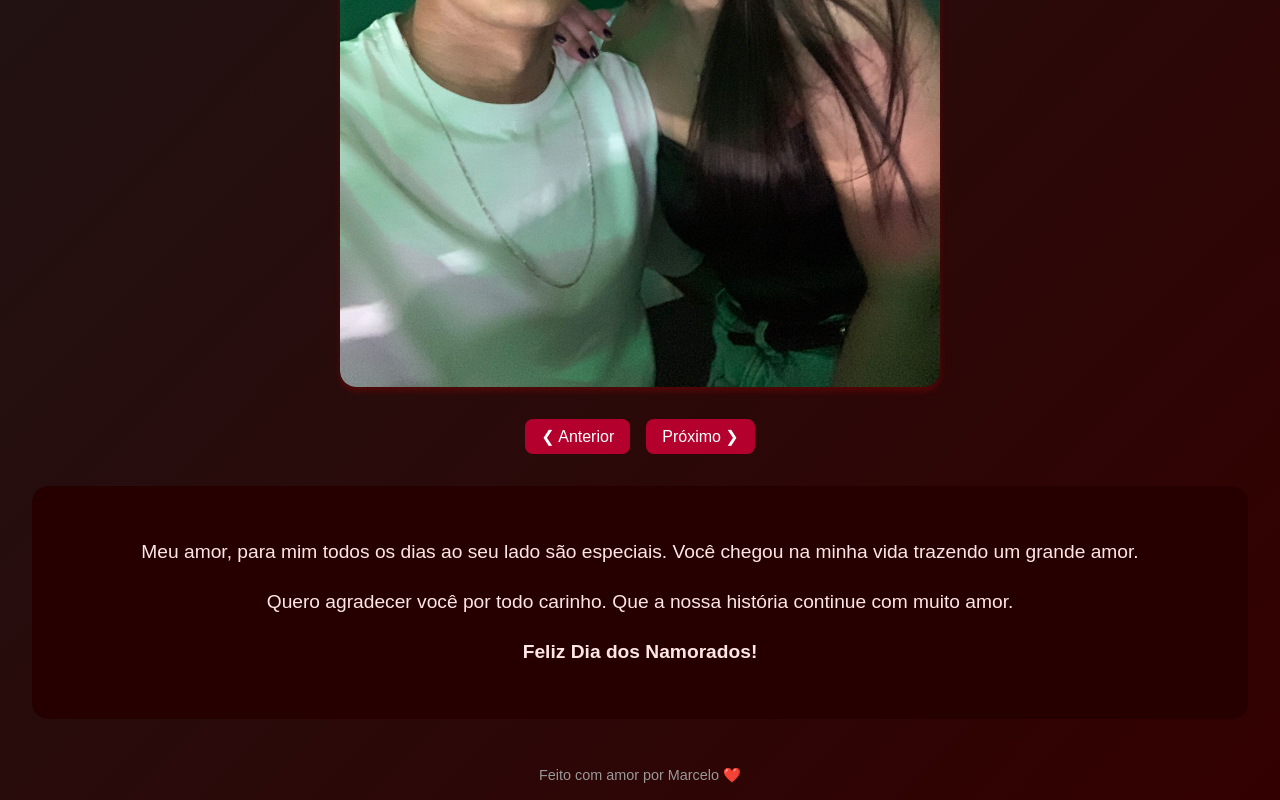
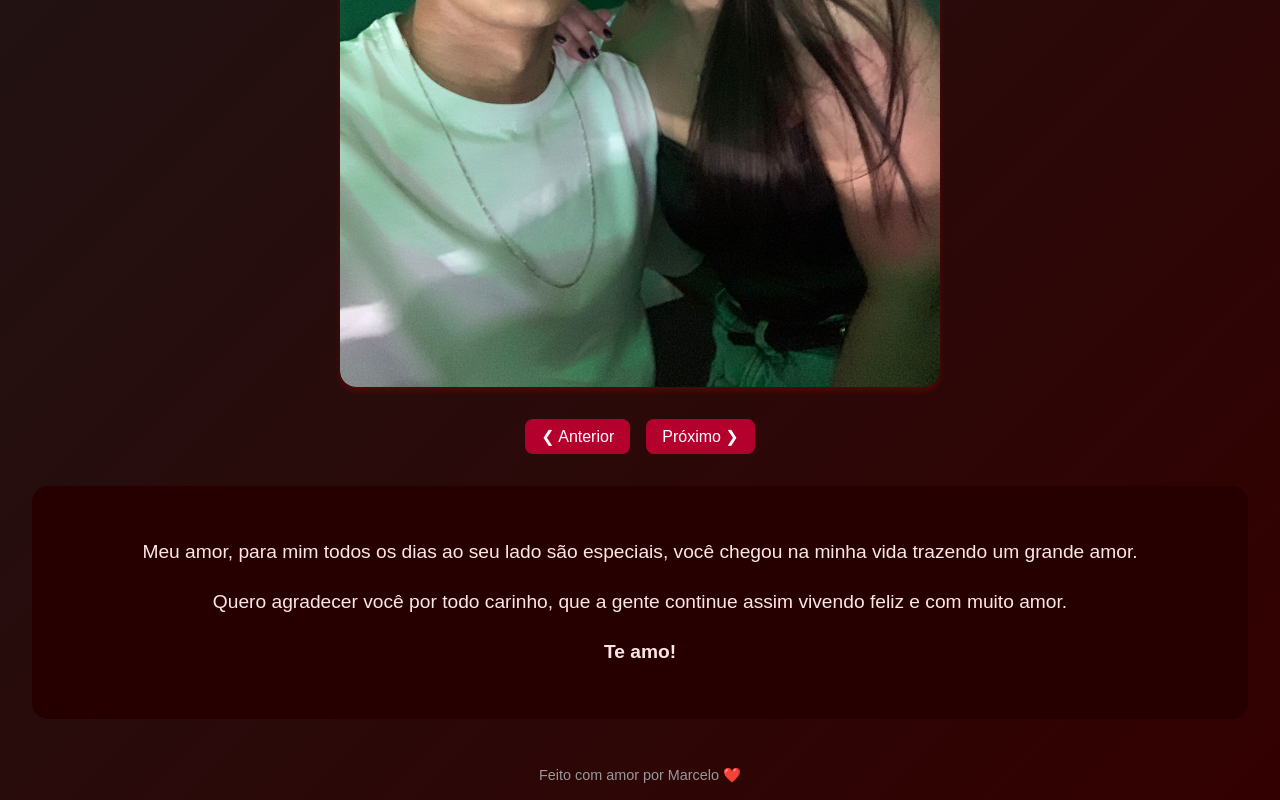
Before and after one commit to marcelorruys/gift, a plain HTML site: page index.html in a window 1280 px wide. Shown: the part 923-1723 px from the top of the page. Drawn offline with Linux system fonts and the light colour scheme.

Commit message:
first commit

```diff
--- a/index.html
+++ b/index.html
@@ -164,9 +164,9 @@
   </div>
 
   <div class="mensagem">
-    <p>Meu amor, para mim todos os dias ao seu lado são especiais. Você chegou na minha vida trazendo um grande amor.</p>
-    <p>Quero agradecer você por todo carinho. Que a nossa história continue com muito amor.</p>
-    <p><strong>Feliz Dia dos Namorados!</strong></p>
+    <p>Meu amor, para mim todos os dias ao seu lado são especiais, você chegou na minha vida trazendo um grande amor.</p>
+    <p>Quero agradecer você por todo carinho, que a gente continue assim vivendo feliz e com muito amor.</p>
+    <p><strong>Te amo!</strong></p>
   </div>
 
   <footer>Feito com amor por Marcelo ❤️</footer>
```
